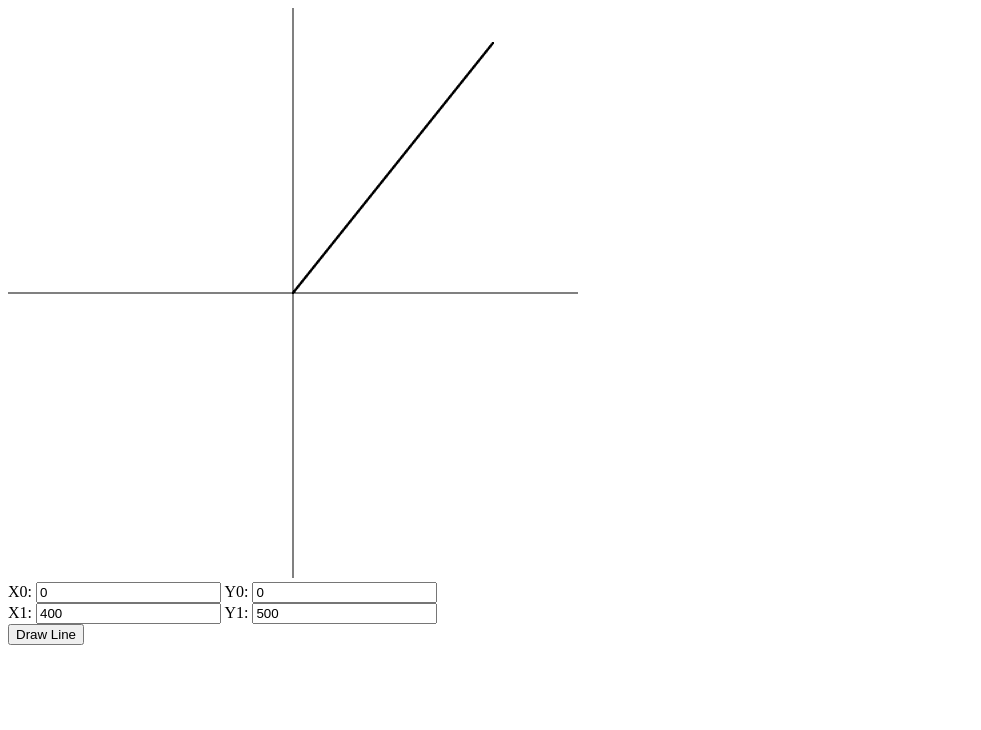
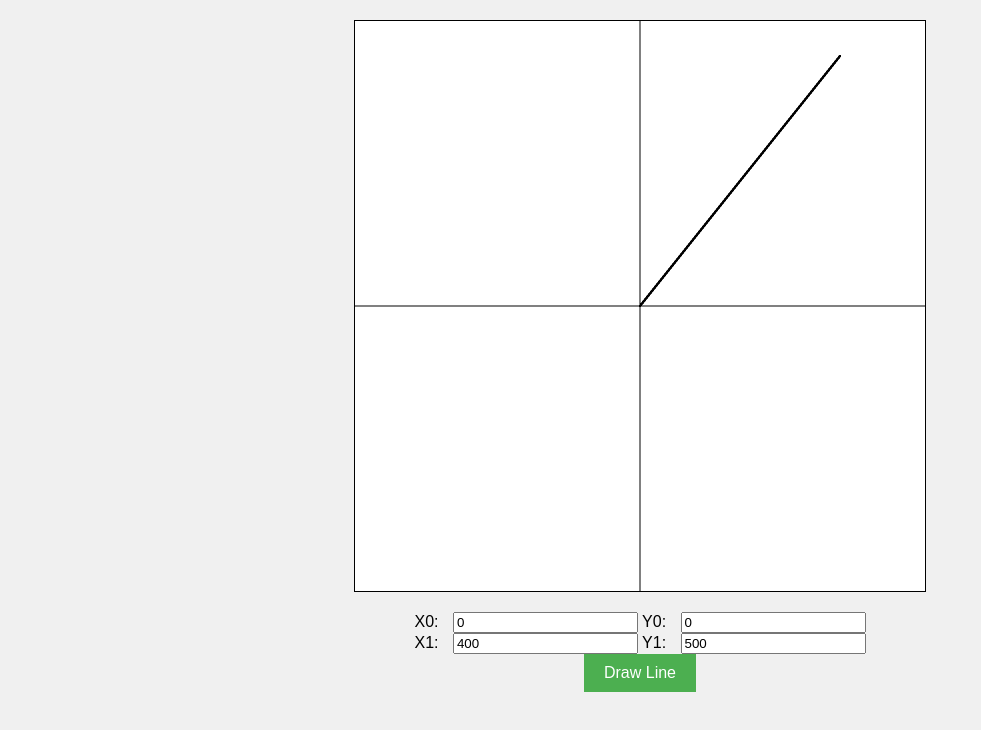
Before and after one commit to Masrafi5628/Computer-Graphics-Algorithms, a plain HTML site: page dda.html in a window 1280 px wide. Both pictures are taken after a click on the button "Draw Line". Shown: the whole page, without its empty margins (0-981 px from the left). Drawn offline with Linux system fonts and the light colour scheme.

Commit message:
Added Styles

```diff
--- a/dda.html
+++ b/dda.html
@@ -1,25 +1,59 @@
-<!doctype html>
+<!DOCTYPE html>
 <html>
+<head>
+    <title>Bresenham's Line Drawing</title>
+    <style>
+        body {
+            font-family: Arial, sans-serif;
+            background-color: #f0f0f0;
+            text-align: center;
+            margin: 20px;
+        }
+        canvas {
+            border: 1px solid black;
+            background-color: white;
+            display: block;
+            margin: 0 auto;
+        }
+        #controls {
+            margin-top: 20px;
+        }
+        #controls label {
+            margin-right: 10px;
+        }
+        button {
+            padding: 10px 20px;
+            font-size: 16px;
+            background-color: #4CAF50;
+            color: white;
+            border: none;
+            cursor: pointer;
+        }
+        button:hover {
+            background-color: #45a049;
+        }
+    </style>
+</head>
 <body>
     <canvas width="570" height="570" id="my_Canvas"></canvas>
-      <br>
+    <div id="controls">
         <label for="x0">X0:</label>
         <input type="number" id="x0" value="0">
         <label for="y0">Y0:</label>
-      <input type="number" id="y0" value="0">
-      <br>
+        <input type="number" id="y0" value="0"><br>
         <label for="x1">X1:</label>
         <input type="number" id="x1" value="400">
         <label for="y1">Y1:</label>
-      <input type="number" id="y1" value="500">
-      <br>
+        <input type="number" id="y1" value="500"><br>
         <button onclick="drawScene()">Draw Line</button>
+    </div>
 
     <script>
         var canvas = document.getElementById('my_Canvas');
         var gl = canvas.getContext('experimental-webgl');
         var shaderProgram;
 
+        // Function to initialize WebGL context
         function initWebGL() {
             if (!gl) {
                 alert("Unable to initialize WebGL. Your browser may not support it.");
@@ -32,7 +66,9 @@
             return gl;
         }
 
+        // Function to create shaders, compile, and link program
         function initShaders() {
+            // Vertex shader source code
             var vertCode =
                 'attribute vec3 coordinates;' +
                 'void main(void) {' +
@@ -40,6 +76,7 @@
                 '   gl_PointSize = 2.0;' + // Adjust point size
                 '}';
 
+            // Fragment shader source code
             var fragCode =
                 'void main(void) {' +
                 '   gl_FragColor = vec4(0.0, 0.0, 0.0, 1.0);' + // Black color for points
@@ -65,22 +102,24 @@
             return shaderProgram;
         }
 
-         function drawDDALine(x0, y0, x1, y1) {
-            var dx = x1 - x0;
-            var dy = y1 - y0;
-            var step = Math.max(Math.abs(dx), Math.abs(dy));
-
-            var x_incr = dx / step;
-            var y_incr = dy / step;
+        // Function to initialize buffers and draw Bresenham's line
+        function drawBresenhamLine(x0, y0, x1, y1) {
+            var dx = Math.abs(x1 - x0);
+            var dy = Math.abs(y1 - y0);
+            var sx = (x0 < x1) ? 1 : -1;
+            var sy = (y0 < y1) ? 1 : -1;
+            var err = dx - dy;
 
             var vertices = [];
             var x = x0;
             var y = y0;
 
-            for (var i = 0; i <= step; i++) {
+            while (true) {
                 vertices.push(x / canvas.width, y / canvas.height, 0.0); // Normalize coordinates
-               x += x_incr;
-               y += y_incr;
+                if (x === x1 && y === y1) break;
+                var e2 = err * 2;
+                if (e2 > -dy) { err -= dy; x += sx; }
+                if (e2 < dx) { err += dx; y += sy; }
             }
 
             var vertexBuffer = gl.createBuffer();
@@ -94,6 +133,7 @@
             return vertices.length / 3; // Return number of points
         }
 
+        // Function to draw axes
         function drawAxes() {
             var vertices = [
                 -1.0, 0.0, 0.0,
@@ -113,6 +153,7 @@
             gl.drawArrays(gl.LINES, 0, 4); // Draw X and Y axes
         }
 
+        // Function to draw the scene
         function drawScene() {
             gl.clear(gl.COLOR_BUFFER_BIT | gl.DEPTH_BUFFER_BIT);
 
@@ -123,7 +164,7 @@
             var x1 = parseInt(document.getElementById("x1").value);
             var y1 = parseInt(document.getElementById("y1").value);
 
-            var numVertices = drawDDALine(x0, y0, x1, y1); // Draw DDA line
+            var numVertices = drawBresenhamLine(x0, y0, x1, y1); // Draw Bresenham's line
 
             gl.drawArrays(gl.POINTS, 0, numVertices); // Draw points
         }
```
Also changed, not shown: bresenhams.html (+38 -1 lines). Lines whose indentation alone changed are shown as unchanged.
